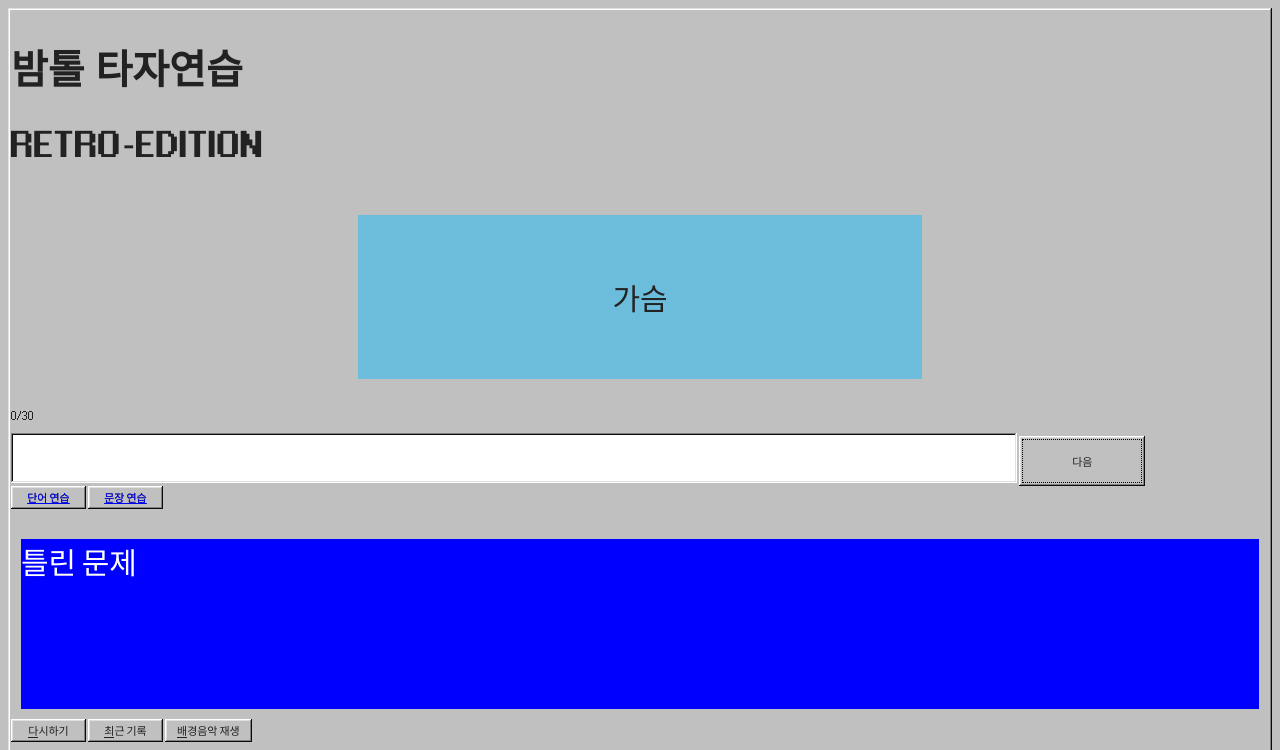
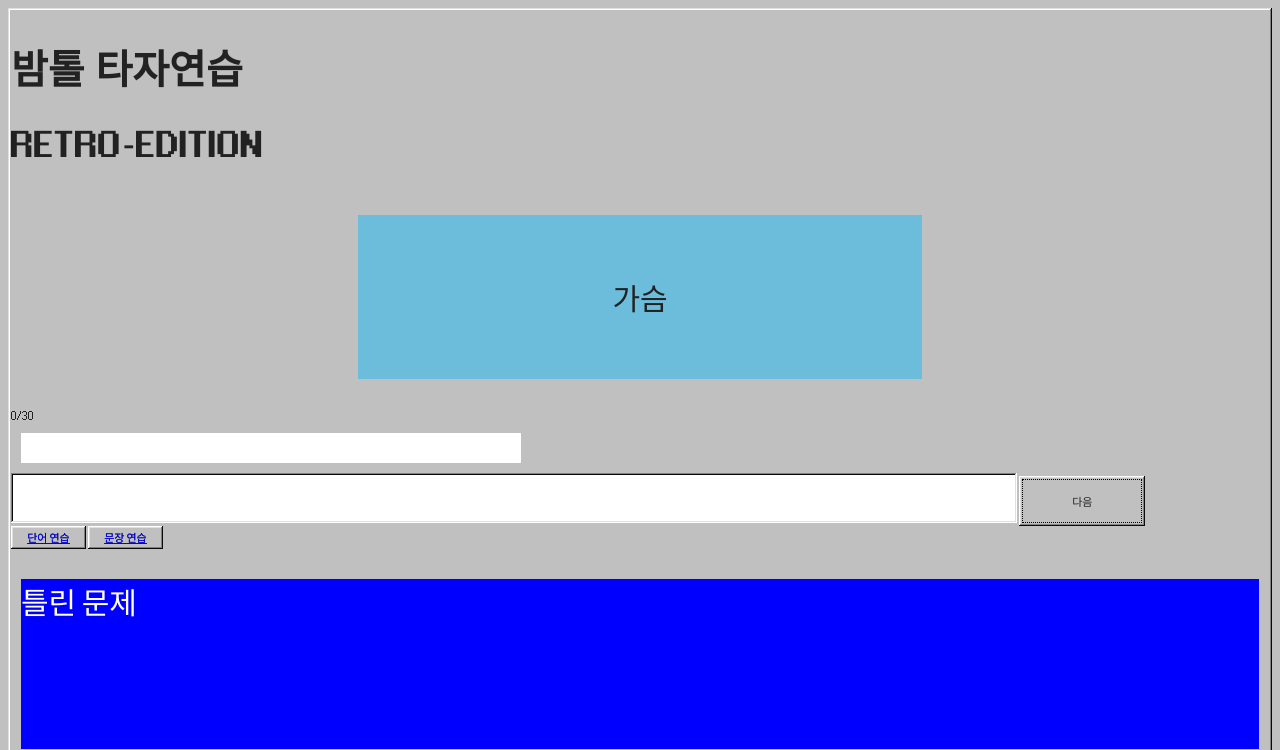
Before and after one commit to bamtolcompany/taja, a plain HTML site: page index.html in a window 1280 px wide. Both pictures are taken after a click on the button "시작". Shown: the top 750 px of the page. Drawn offline with nearby package versions, Linux system fonts and the light colour scheme.

Commit message:
진행률 바 구현

```diff
--- a/index.html
+++ b/index.html
@@ -17,6 +17,7 @@
             </div>
         </div>
         <p id="num">0/30</p>
+        <div id="progress-bar"></div>
         <input type="text" id="user">
         <button onclick="ran()" class="submit" id="sub">시작</button><br>
         <button><a href="index.html">단어 연습</a></button>
--- a/main.js
+++ b/main.js
@@ -6,6 +6,7 @@ var c = document.getElementById("c");
 var ccby = document.getElementById("ccby");
 const audio = document.getElementById("myAudio");
 var num = document.getElementById("num");
+var progressBar = document.getElementById("progress-bar");
 var words = ["가결", "가다", "가로등", "가루", "가물치", "가수", "가슴", "가해자", "강대국", "개선문", "개발", "계발", "강아지", "고양이", "결석", "경기장", "계곡"
          , "고등학교", "골프", "관측하다", "금강산", "기도", "김치", "끝말잇기", "내란", "비상계엄", "내년", "넓이", "누르스름하다", "느낌표", "다양성", "다투다", "당도", "대학교",
          "동해안", "따듯하다", "망원경", "맨홀", "머리", "문자", "민주주의", "백두산", "발광", "본진", "불법", "빙하", "삼겹살", "선착장", "쇼핑", "스님", "신부", "신용 카드",
@@ -32,6 +33,8 @@ function ran() {
     }
     if (a < 31) {
         num.innerHTML = a + "/30";
+        var progress = a / 30 * 100 * 5;
+        progressBar.innerHTML = "<div class='prbar' style='width: " + progress + "px;'></div>"
     }
     else {
         num.innerHTML = "30/30";
--- a/style.css
+++ b/style.css
@@ -34,3 +34,13 @@ footer {
 h1 {
     font-size: 40px !important;
 }
+#progress-bar {
+    width: 500px;
+    background-color: white;
+    height: 30px;
+    margin: 10px;
+}
+.prbar {
+    height: 30px;
+    background-color: green;
+}
```
